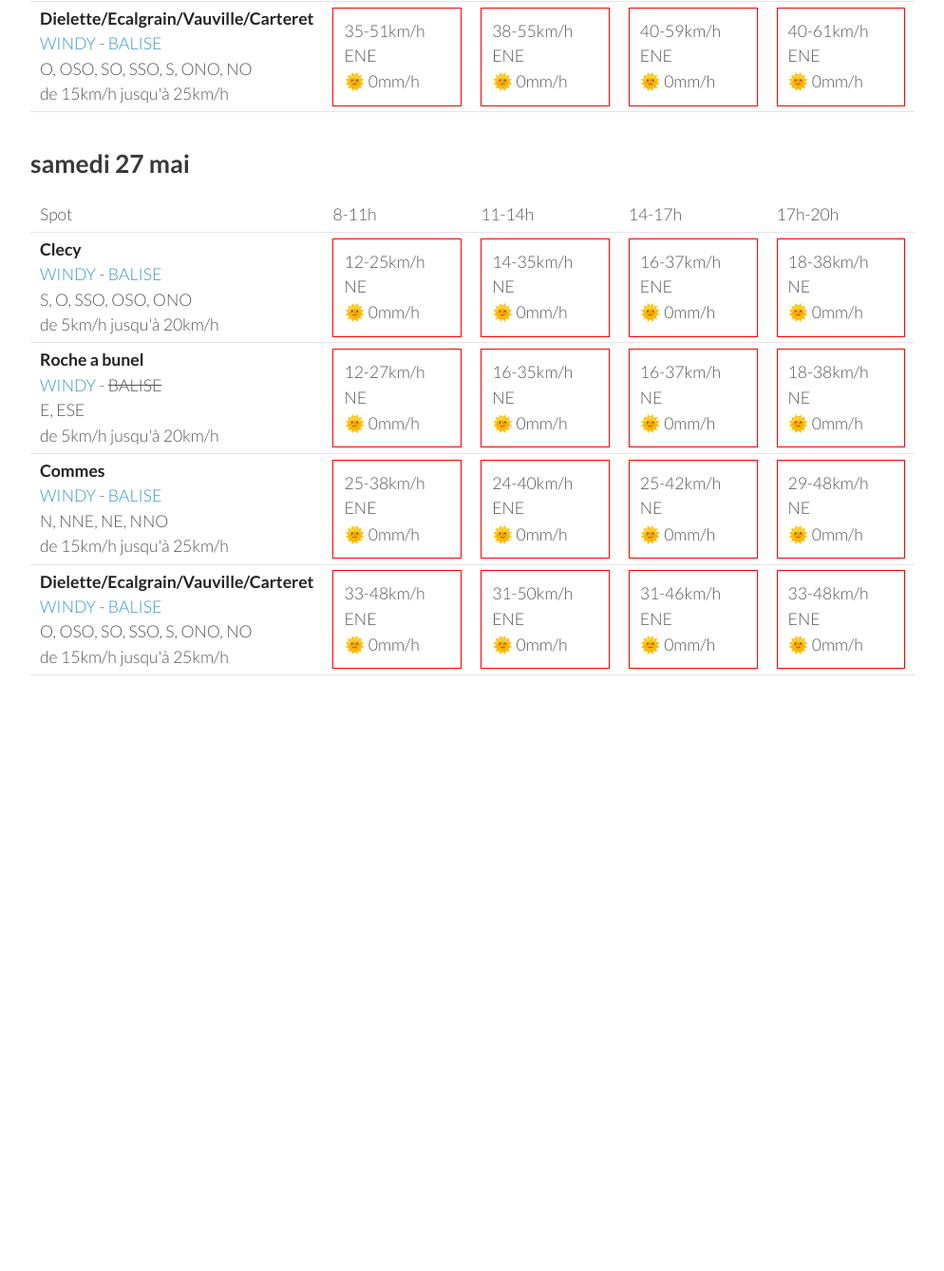
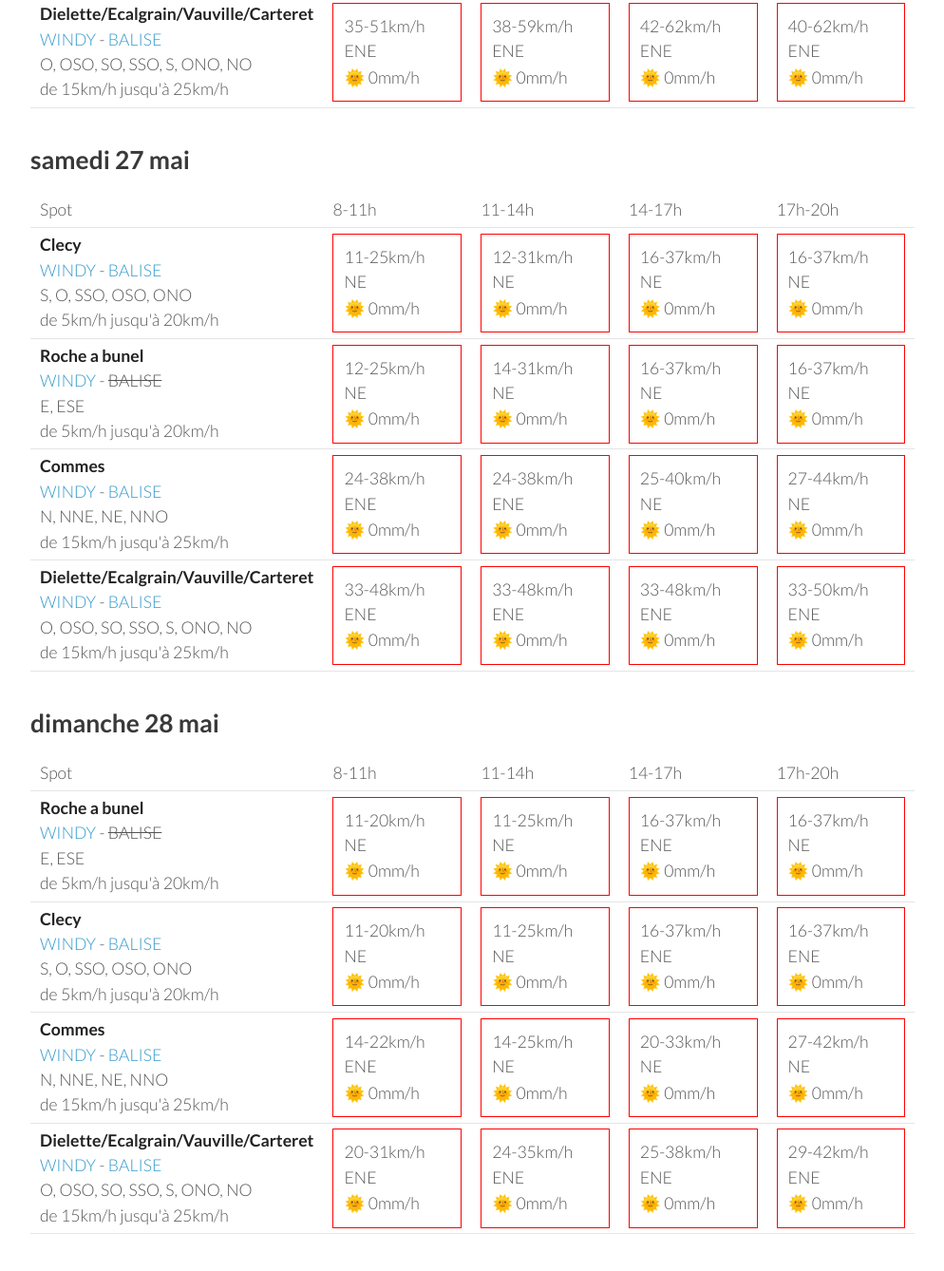
Before and after one commit to parapente-dans-le-nord/parapente-dans-le-nord.github.io, a Jekyll site: the page built from normandie.markdown, in a window 1280 px wide and 1400 px high, scrolled down 2502 px. Shown: the top 1338 px of the window at 95% size, without its empty margins (26-1020 px from the left). Built offline with Jekyll 4.4.1, drawn with Linux system fonts in a browser that asks for light colours; before the commit the page ends 3341 px from its top, so only the background shows below that; some of the changed text lies outside the part shown.

Commit message:
update index.markdown

```diff
--- a/normandie.markdown
+++ b/normandie.markdown
@@ -136,40 +136,40 @@ page mise à jour le mardi 23 mai 06:46
 <tr>
         <td><strong>Commes</strong><br><a href="https://windy.com/49.346/-0.726?48.936,-0.726,8">WINDY</a> - <span class=""><a href="http://www.balisemeteo.com/balise.php?idBalise=158">BALISE</a> </span><br> <span class="vent-favorable">N, NNE, NE, NNO</span><br><span class="force-vent">de 15km/h jusqu'à 25km/h</span> </td>
 
-            <td><div class="flyable"><p>18-25km/h NE</p><p>🌞 0mm/h</p></div></td>
-            <td><div class="not-flyable"><p>20-33km/h NE</p><p>🌞 0mm/h</p></div></td>
+            <td><div class="not-flyable"><p>20-31km/h NE</p><p>🌞 0mm/h</p></div></td>
+            <td><div class="not-flyable"><p>22-38km/h NE</p><p>🌞 0mm/h</p></div></td>
             <td><div class="not-flyable"><p>27-44km/h NE</p><p>🌞 0mm/h</p></div></td>
-            <td><div class="not-flyable"><p>29-48km/h NE</p><p>🌞 0mm/h</p></div></td>
+            <td><div class="not-flyable"><p>29-48km/h NNE</p><p>🌞 0mm/h</p></div></td>
+
+
+    </tr>
+<tr>
+        <td><strong>Dielette/Ecalgrain/Vauville/Carteret</strong><br><a href="https://windy.com/49.650/-1.856?49.243,-1.856,8">WINDY</a> - <span class=""><a href="http://www.balisemeteo.com/balise.php?idBalise=81">BALISE</a> </span><br> <span class="vent-favorable">O, OSO, SO, SSO, S, ONO, NO</span><br><span class="force-vent">de 15km/h jusqu'à 25km/h</span> </td>
+
+            <td><div class="not-flyable"><p>18-24km/h NE</p><p>🌞 0mm/h</p></div></td>
+            <td><div class="not-flyable"><p>22-35km/h NE</p><p>🌞 0mm/h</p></div></td>
+            <td><div class="not-flyable"><p>27-40km/h NE</p><p>🌞 0mm/h</p></div></td>
+            <td><div class="not-flyable"><p>27-42km/h ENE</p><p>🌞 0mm/h</p></div></td>
 
 
     </tr>
 <tr>
         <td><strong>Clecy</strong><br><a href="https://windy.com/48.929/-0.470?48.516,-0.470,8">WINDY</a> - <span class=""><a href="http://www.balisemeteo.com/balise.php?idBalise=122">BALISE</a> </span><br> <span class="vent-favorable">S, O, SSO, OSO, ONO</span><br><span class="force-vent">de 5km/h jusqu'à 20km/h</span> </td>
 
-            <td><div class="not-flyable"><p>11-20km/h NNE</p><p>🌞 0mm/h</p></div></td>
-            <td><div class="not-flyable"><p>20-42km/h NNE</p><p>🌞 0mm/h</p></div></td>
+            <td><div class="not-flyable"><p>11-22km/h NE</p><p>🌞 0mm/h</p></div></td>
+            <td><div class="not-flyable"><p>20-44km/h NE</p><p>🌞 0mm/h</p></div></td>
+            <td><div class="not-flyable"><p>22-46km/h NE</p><p>🌞 0mm/h</p></div></td>
             <td><div class="not-flyable"><p>22-48km/h NNE</p><p>🌞 0mm/h</p></div></td>
-            <td><div class="not-flyable"><p>22-48km/h NNE</p><p>🌞 0mm/h</p></div></td>
-
-
-    </tr>
-<tr>
-        <td><strong>Dielette/Ecalgrain/Vauville/Carteret</strong><br><a href="https://windy.com/49.650/-1.856?49.243,-1.856,8">WINDY</a> - <span class=""><a href="http://www.balisemeteo.com/balise.php?idBalise=81">BALISE</a> </span><br> <span class="vent-favorable">O, OSO, SO, SSO, S, ONO, NO</span><br><span class="force-vent">de 15km/h jusqu'à 25km/h</span> </td>
-
-            <td><div class="not-flyable"><p>12-18km/h NE</p><p>🌞 0mm/h</p></div></td>
-            <td><div class="not-flyable"><p>20-29km/h NE</p><p>🌞 0mm/h</p></div></td>
-            <td><div class="not-flyable"><p>24-37km/h NE</p><p>🌞 0mm/h</p></div></td>
-            <td><div class="not-flyable"><p>27-42km/h ENE</p><p>🌞 0mm/h</p></div></td>
 
 
     </tr>
 <tr>
         <td><strong>Roche a bunel</strong><br><a href="https://windy.com/48.993/-0.499?48.580,-0.499,8">WINDY</a> - <span class="no-balise"> BALISE </span><br> <span class="vent-favorable">E, ESE</span><br><span class="force-vent">de 5km/h jusqu'à 20km/h</span> </td>
 
-            <td><div class="not-flyable"><p>11-22km/h NNE</p><p>🌞 0mm/h</p></div></td>
-            <td><div class="not-flyable"><p>20-42km/h NNE</p><p>🌞 0mm/h</p></div></td>
+            <td><div class="not-flyable"><p>11-22km/h NE</p><p>🌞 0mm/h</p></div></td>
+            <td><div class="not-flyable"><p>22-44km/h NE</p><p>🌞 0mm/h</p></div></td>
+            <td><div class="not-flyable"><p>22-46km/h NE</p><p>🌞 0mm/h</p></div></td>
             <td><div class="not-flyable"><p>24-48km/h NNE</p><p>🌞 0mm/h</p></div></td>
-            <td><div class="not-flyable"><p>22-48km/h NNE</p><p>🌞 0mm/h</p></div></td>
 
 
     </tr>
@@ -192,7 +192,7 @@ page mise à jour le mardi 23 mai 06:46
 <tr>
         <td><strong>Roche a bunel</strong><br><a href="https://windy.com/48.993/-0.499?48.580,-0.499,8">WINDY</a> - <span class="no-balise"> BALISE </span><br> <span class="vent-favorable">E, ESE</span><br><span class="force-vent">de 5km/h jusqu'à 20km/h</span> </td>
 
-            <td><div class="not-flyable"><p>16-31km/h NE</p><p>🌞 0mm/h</p></div></td>
+            <td><div class="not-flyable"><p>16-33km/h NE</p><p>🌞 0mm/h</p></div></td>
             <td><div class="not-flyable"><p>18-40km/h NE</p><p>🌞 0mm/h</p></div></td>
             <td><div class="not-flyable"><p>22-46km/h ENE</p><p>🌞 0mm/h</p></div></td>
             <td><div class="not-flyable"><p>22-48km/h NE</p><p>🌞 0mm/h</p></div></td>
@@ -203,9 +203,9 @@ page mise à jour le mardi 23 mai 06:46
         <td><strong>Clecy</strong><br><a href="https://windy.com/48.929/-0.470?48.516,-0.470,8">WINDY</a> - <span class=""><a href="http://www.balisemeteo.com/balise.php?idBalise=122">BALISE</a> </span><br> <span class="vent-favorable">S, O, SSO, OSO, ONO</span><br><span class="force-vent">de 5km/h jusqu'à 20km/h</span> </td>
 
             <td><div class="not-flyable"><p>14-31km/h NE</p><p>🌞 0mm/h</p></div></td>
-            <td><div class="not-flyable"><p>16-38km/h NE</p><p>🌞 0mm/h</p></div></td>
-            <td><div class="not-flyable"><p>22-46km/h ENE</p><p>🌞 0mm/h</p></div></td>
-            <td><div class="not-flyable"><p>20-46km/h NE</p><p>🌞 0mm/h</p></div></td>
+            <td><div class="not-flyable"><p>18-38km/h NE</p><p>🌞 0mm/h</p></div></td>
+            <td><div class="not-flyable"><p>20-46km/h ENE</p><p>🌞 0mm/h</p></div></td>
+            <td><div class="not-flyable"><p>20-44km/h NE</p><p>🌞 0mm/h</p></div></td>
 
 
     </tr>
@@ -215,7 +215,7 @@ page mise à jour le mardi 23 mai 06:46
             <td><div class="not-flyable"><p>29-46km/h ENE</p><p>🌞 0mm/h</p></div></td>
             <td><div class="not-flyable"><p>33-53km/h NE</p><p>🌞 0mm/h</p></div></td>
             <td><div class="not-flyable"><p>37-59km/h NE</p><p>🌞 0mm/h</p></div></td>
-            <td><div class="not-flyable"><p>37-59km/h NE</p><p>🌞 0mm/h</p></div></td>
+            <td><div class="not-flyable"><p>37-61km/h NE</p><p>🌞 0mm/h</p></div></td>
 
 
     </tr>
@@ -223,9 +223,9 @@ page mise à jour le mardi 23 mai 06:46
         <td><strong>Dielette/Ecalgrain/Vauville/Carteret</strong><br><a href="https://windy.com/49.650/-1.856?49.243,-1.856,8">WINDY</a> - <span class=""><a href="http://www.balisemeteo.com/balise.php?idBalise=81">BALISE</a> </span><br> <span class="vent-favorable">O, OSO, SO, SSO, S, ONO, NO</span><br><span class="force-vent">de 15km/h jusqu'à 25km/h</span> </td>
 
             <td><div class="not-flyable"><p>35-51km/h ENE</p><p>🌞 0mm/h</p></div></td>
-            <td><div class="not-flyable"><p>38-55km/h ENE</p><p>🌞 0mm/h</p></div></td>
-            <td><div class="not-flyable"><p>40-59km/h ENE</p><p>🌞 0mm/h</p></div></td>
-            <td><div class="not-flyable"><p>40-61km/h ENE</p><p>🌞 0mm/h</p></div></td>
+            <td><div class="not-flyable"><p>38-59km/h ENE</p><p>🌞 0mm/h</p></div></td>
+            <td><div class="not-flyable"><p>42-62km/h ENE</p><p>🌞 0mm/h</p></div></td>
+            <td><div class="not-flyable"><p>40-62km/h ENE</p><p>🌞 0mm/h</p></div></td>
 
 
     </tr>
@@ -248,30 +248,30 @@ page mise à jour le mardi 23 mai 06:46
 <tr>
         <td><strong>Clecy</strong><br><a href="https://windy.com/48.929/-0.470?48.516,-0.470,8">WINDY</a> - <span class=""><a href="http://www.balisemeteo.com/balise.php?idBalise=122">BALISE</a> </span><br> <span class="vent-favorable">S, O, SSO, OSO, ONO</span><br><span class="force-vent">de 5km/h jusqu'à 20km/h</span> </td>
 
-            <td><div class="not-flyable"><p>12-25km/h NE</p><p>🌞 0mm/h</p></div></td>
-            <td><div class="not-flyable"><p>14-35km/h NE</p><p>🌞 0mm/h</p></div></td>
-            <td><div class="not-flyable"><p>16-37km/h ENE</p><p>🌞 0mm/h</p></div></td>
-            <td><div class="not-flyable"><p>18-38km/h NE</p><p>🌞 0mm/h</p></div></td>
+            <td><div class="not-flyable"><p>11-25km/h NE</p><p>🌞 0mm/h</p></div></td>
+            <td><div class="not-flyable"><p>12-31km/h NE</p><p>🌞 0mm/h</p></div></td>
+            <td><div class="not-flyable"><p>16-37km/h NE</p><p>🌞 0mm/h</p></div></td>
+            <td><div class="not-flyable"><p>16-37km/h NE</p><p>🌞 0mm/h</p></div></td>
 
 
     </tr>
 <tr>
         <td><strong>Roche a bunel</strong><br><a href="https://windy.com/48.993/-0.499?48.580,-0.499,8">WINDY</a> - <span class="no-balise"> BALISE </span><br> <span class="vent-favorable">E, ESE</span><br><span class="force-vent">de 5km/h jusqu'à 20km/h</span> </td>
 
-            <td><div class="not-flyable"><p>12-27km/h NE</p><p>🌞 0mm/h</p></div></td>
-            <td><div class="not-flyable"><p>16-35km/h NE</p><p>🌞 0mm/h</p></div></td>
+            <td><div class="not-flyable"><p>12-25km/h NE</p><p>🌞 0mm/h</p></div></td>
+            <td><div class="not-flyable"><p>14-31km/h NE</p><p>🌞 0mm/h</p></div></td>
             <td><div class="not-flyable"><p>16-37km/h NE</p><p>🌞 0mm/h</p></div></td>
-            <td><div class="not-flyable"><p>18-38km/h NE</p><p>🌞 0mm/h</p></div></td>
+            <td><div class="not-flyable"><p>16-37km/h NE</p><p>🌞 0mm/h</p></div></td>
 
 
     </tr>
 <tr>
         <td><strong>Commes</strong><br><a href="https://windy.com/49.346/-0.726?48.936,-0.726,8">WINDY</a> - <span class=""><a href="http://www.balisemeteo.com/balise.php?idBalise=158">BALISE</a> </span><br> <span class="vent-favorable">N, NNE, NE, NNO</span><br><span class="force-vent">de 15km/h jusqu'à 25km/h</span> </td>
 
-            <td><div class="not-flyable"><p>25-38km/h ENE</p><p>🌞 0mm/h</p></div></td>
-            <td><div class="not-flyable"><p>24-40km/h ENE</p><p>🌞 0mm/h</p></div></td>
-            <td><div class="not-flyable"><p>25-42km/h NE</p><p>🌞 0mm/h</p></div></td>
-            <td><div class="not-flyable"><p>29-48km/h NE</p><p>🌞 0mm/h</p></div></td>
+            <td><div class="not-flyable"><p>24-38km/h ENE</p><p>🌞 0mm/h</p></div></td>
+            <td><div class="not-flyable"><p>24-38km/h ENE</p><p>🌞 0mm/h</p></div></td>
+            <td><div class="not-flyable"><p>25-40km/h NE</p><p>🌞 0mm/h</p></div></td>
+            <td><div class="not-flyable"><p>27-44km/h NE</p><p>🌞 0mm/h</p></div></td>
 
 
     </tr>
@@ -279,9 +279,9 @@ page mise à jour le mardi 23 mai 06:46
         <td><strong>Dielette/Ecalgrain/Vauville/Carteret</strong><br><a href="https://windy.com/49.650/-1.856?49.243,-1.856,8">WINDY</a> - <span class=""><a href="http://www.balisemeteo.com/balise.php?idBalise=81">BALISE</a> </span><br> <span class="vent-favorable">O, OSO, SO, SSO, S, ONO, NO</span><br><span class="force-vent">de 15km/h jusqu'à 25km/h</span> </td>
 
             <td><div class="not-flyable"><p>33-48km/h ENE</p><p>🌞 0mm/h</p></div></td>
-            <td><div class="not-flyable"><p>31-50km/h ENE</p><p>🌞 0mm/h</p></div></td>
-            <td><div class="not-flyable"><p>31-46km/h ENE</p><p>🌞 0mm/h</p></div></td>
             <td><div class="not-flyable"><p>33-48km/h ENE</p><p>🌞 0mm/h</p></div></td>
+            <td><div class="not-flyable"><p>33-48km/h ENE</p><p>🌞 0mm/h</p></div></td>
+            <td><div class="not-flyable"><p>33-50km/h ENE</p><p>🌞 0mm/h</p></div></td>
 
 
     </tr>
@@ -289,3 +289,59 @@ page mise à jour le mardi 23 mai 06:46
 </tbody>
 </table>
 {:/}
+## dimanche 28 mai
+
+{::nomarkdown}
+<table>
+  <tbody>
+    <tr>
+      <td>Spot</td>
+      <td>8-11h</td>
+      <td>11-14h</td>
+      <td>14-17h</td>
+      <td>17h-20h</td>
+    </tr>
+<tr>
+        <td><strong>Roche a bunel</strong><br><a href="https://windy.com/48.993/-0.499?48.580,-0.499,8">WINDY</a> - <span class="no-balise"> BALISE </span><br> <span class="vent-favorable">E, ESE</span><br><span class="force-vent">de 5km/h jusqu'à 20km/h</span> </td>
+
+            <td><div class="not-flyable"><p>11-20km/h NE</p><p>🌞 0mm/h</p></div></td>
+            <td><div class="not-flyable"><p>11-25km/h NE</p><p>🌞 0mm/h</p></div></td>
+            <td><div class="not-flyable"><p>16-37km/h ENE</p><p>🌞 0mm/h</p></div></td>
+            <td><div class="not-flyable"><p>16-37km/h NE</p><p>🌞 0mm/h</p></div></td>
+
+
+    </tr>
+<tr>
+        <td><strong>Clecy</strong><br><a href="https://windy.com/48.929/-0.470?48.516,-0.470,8">WINDY</a> - <span class=""><a href="http://www.balisemeteo.com/balise.php?idBalise=122">BALISE</a> </span><br> <span class="vent-favorable">S, O, SSO, OSO, ONO</span><br><span class="force-vent">de 5km/h jusqu'à 20km/h</span> </td>
+
+            <td><div class="not-flyable"><p>11-20km/h NE</p><p>🌞 0mm/h</p></div></td>
+            <td><div class="not-flyable"><p>11-25km/h NE</p><p>🌞 0mm/h</p></div></td>
+            <td><div class="not-flyable"><p>16-37km/h ENE</p><p>🌞 0mm/h</p></div></td>
+            <td><div class="not-flyable"><p>16-37km/h ENE</p><p>🌞 0mm/h</p></div></td>
+
+
+    </tr>
+<tr>
+        <td><strong>Commes</strong><br><a href="https://windy.com/49.346/-0.726?48.936,-0.726,8">WINDY</a> - <span class=""><a href="http://www.balisemeteo.com/balise.php?idBalise=158">BALISE</a> </span><br> <span class="vent-favorable">N, NNE, NE, NNO</span><br><span class="force-vent">de 15km/h jusqu'à 25km/h</span> </td>
+
+            <td><div class="not-flyable"><p>14-22km/h ENE</p><p>🌞 0mm/h</p></div></td>
+            <td><div class="not-flyable"><p>14-25km/h NE</p><p>🌞 0mm/h</p></div></td>
+            <td><div class="not-flyable"><p>20-33km/h NE</p><p>🌞 0mm/h</p></div></td>
+            <td><div class="not-flyable"><p>27-42km/h NE</p><p>🌞 0mm/h</p></div></td>
+
+
+    </tr>
+<tr>
+        <td><strong>Dielette/Ecalgrain/Vauville/Carteret</strong><br><a href="https://windy.com/49.650/-1.856?49.243,-1.856,8">WINDY</a> - <span class=""><a href="http://www.balisemeteo.com/balise.php?idBalise=81">BALISE</a> </span><br> <span class="vent-favorable">O, OSO, SO, SSO, S, ONO, NO</span><br><span class="force-vent">de 15km/h jusqu'à 25km/h</span> </td>
+
+            <td><div class="not-flyable"><p>20-31km/h ENE</p><p>🌞 0mm/h</p></div></td>
+            <td><div class="not-flyable"><p>24-35km/h ENE</p><p>🌞 0mm/h</p></div></td>
+            <td><div class="not-flyable"><p>25-38km/h ENE</p><p>🌞 0mm/h</p></div></td>
+            <td><div class="not-flyable"><p>29-42km/h ENE</p><p>🌞 0mm/h</p></div></td>
+
+
+    </tr>
+
+</tbody>
+</table>
+{:/}
```
Also changed, not shown: other parts of normandie.markdown (+1 -1 lines).
